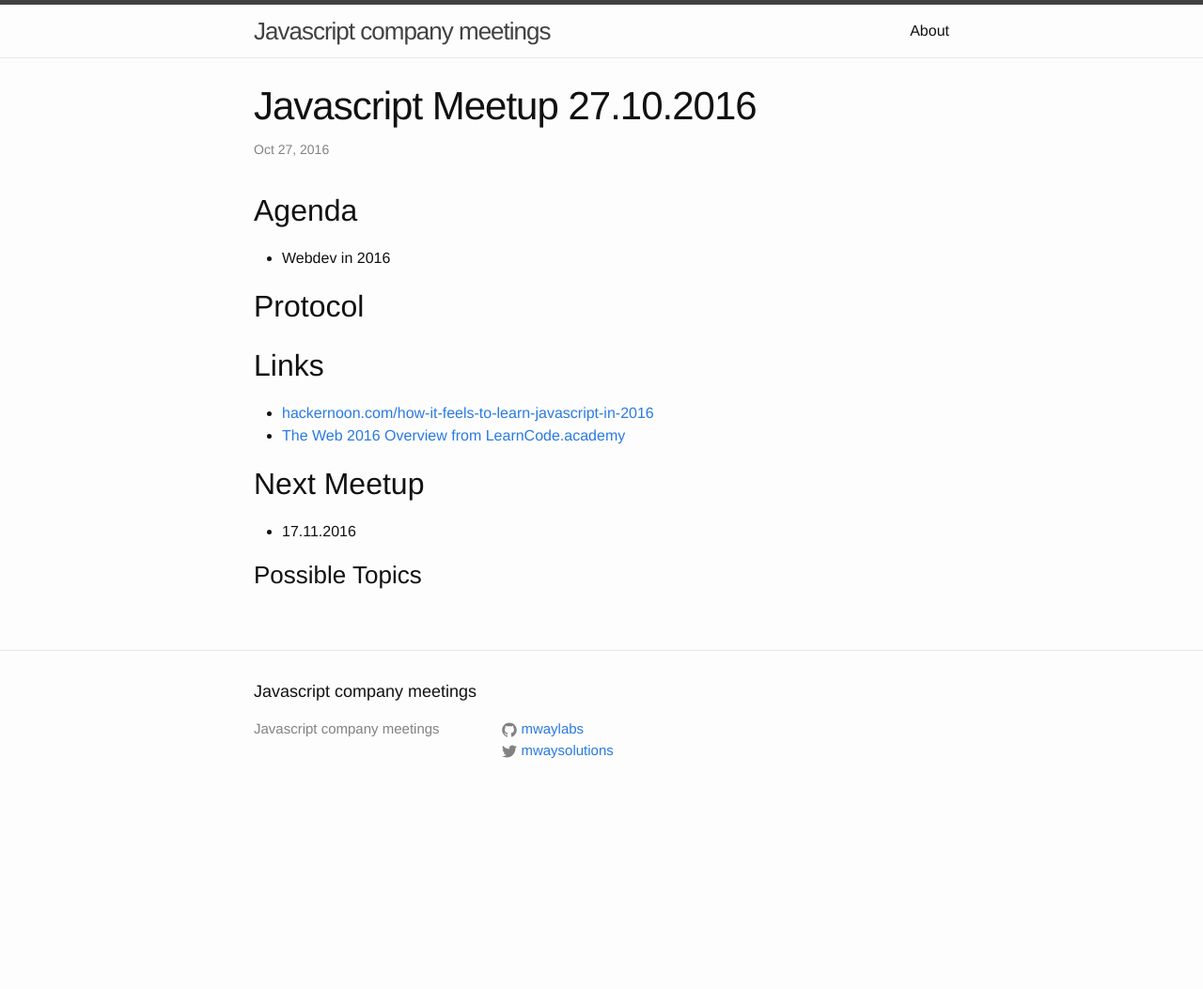
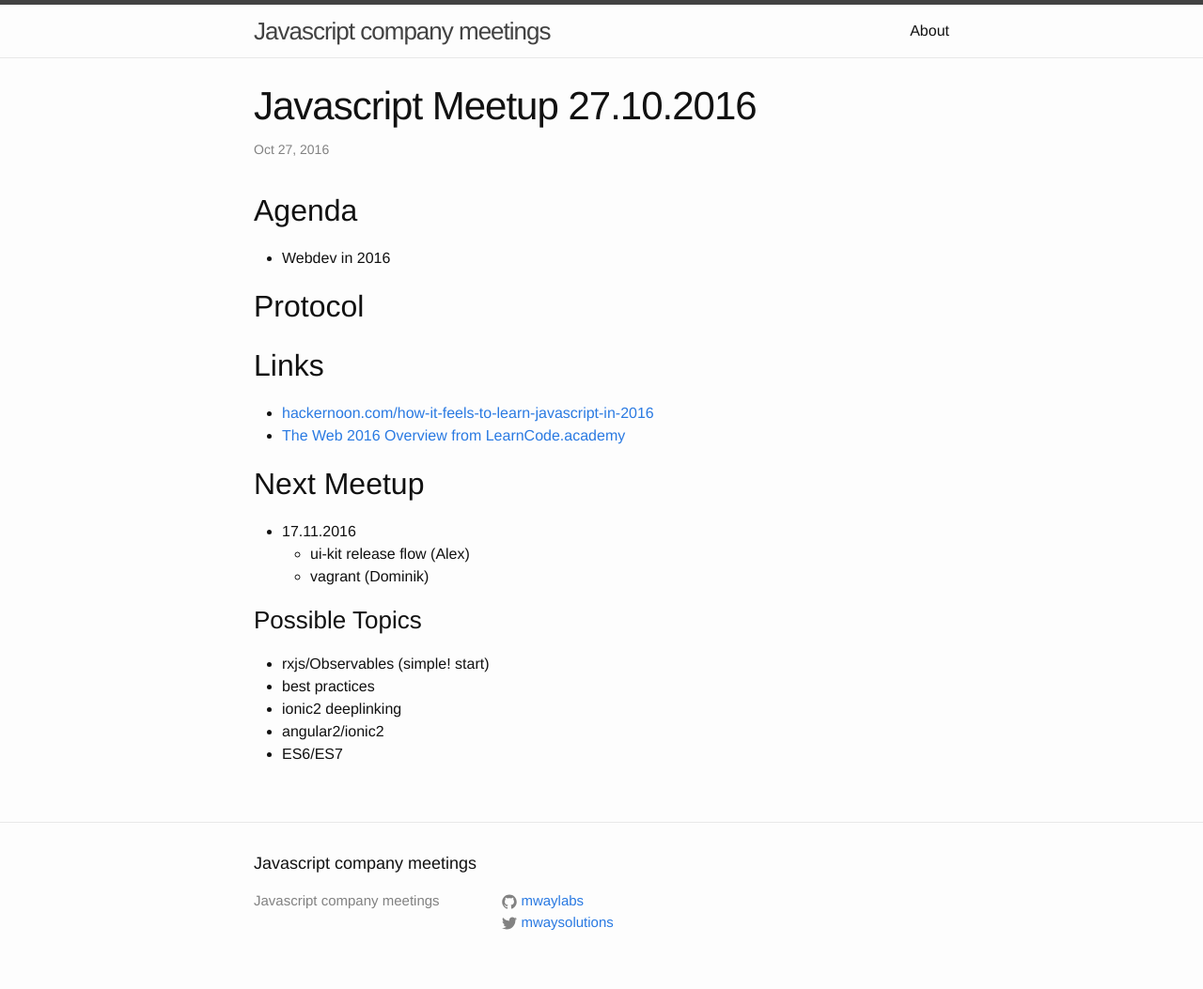
Before and after one commit to MathiasTim/javascript-company-meeting, a Jekyll site: the page built from _posts/2016-10-27-meetup.md, in a window 1280 px wide. Shown: the whole page at 94% size. Built offline with Jekyll 4.4.1, drawn with Linux system fonts in a browser that asks for light colours; before the commit the page ends 900 px from its top, so only the background shows below that.

Commit message:
Update 2016-10-27-meetup.md

```diff
--- a/_posts/2016-10-27-meetup.md
+++ b/_posts/2016-10-27-meetup.md
@@ -19,5 +19,12 @@ categories:
 ## Next Meetup
 
 - 17.11.2016
+  - ui-kit release flow (Alex)
+  - vagrant (Dominik)
 
 ### Possible Topics
+- rxjs/Observables (simple! start)
+- best practices
+- ionic2 deeplinking
+- angular2/ionic2
+- ES6/ES7
```
